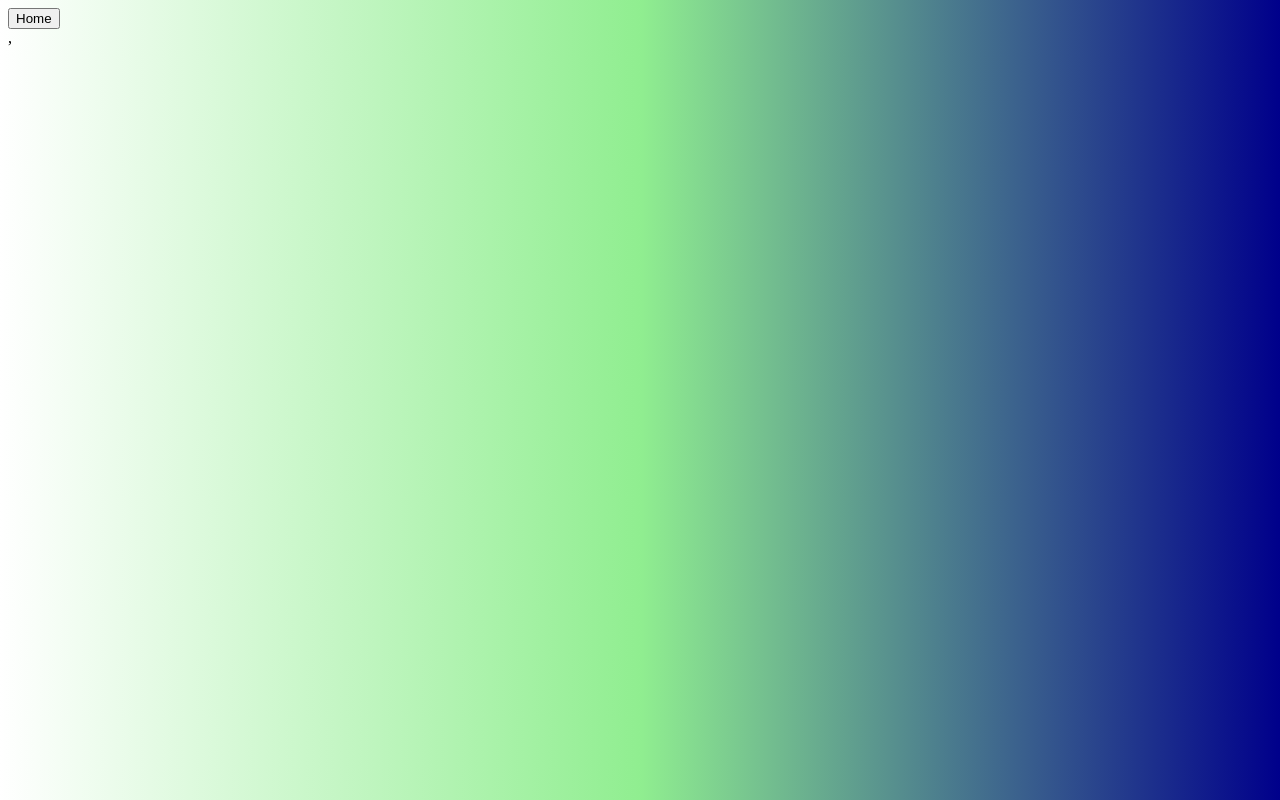
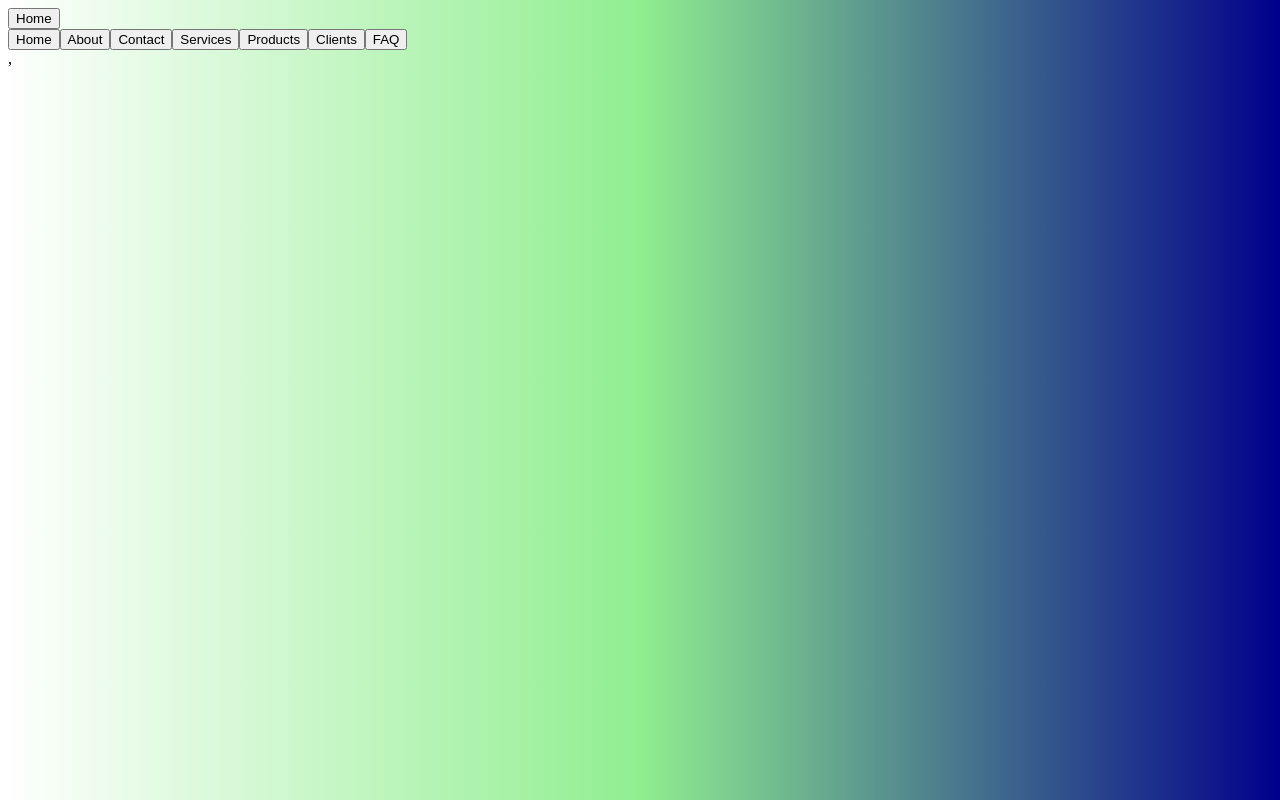
Before and after one commit to cade3031/wied-enterprise, a React (Create React App) app: page / in a window 1280 px wide. Built offline with nearby package versions, Linux system fonts and the light colour scheme.

Commit message:
added homepage btn

```diff
--- /dev/null
+++ b/src/components/NavBar.js
@@ -0,0 +1,18 @@
+import React from 'react'
+
+function NavBar(){
+    return (
+        <div>
+        <button onClick={() => window.location.href='https://wiedenterprise.com'}>Home</button>
+        <button onClick={() => window.location.href='https://wiedenterprise.com/about'}>About</button>
+        <button onClick={() => window.location.href='https://wiedenterprise.com/contact'}>Contact</button>
+        <button onClick={() => window.location.href='https://wiedenterprise.com/services'}>Services</button>
+        <button onClick={() => window.location.href='https://wiedenterprise.com/products'}>Products</button>
+        <button onClick={() => window.location.href='https://wiedenterprise.com/clients'}>Clients</button>
+        <button onClick={() => window.location.href='https://wiedenterprise.com/faq'}>FAQ</button>
+        </div>
+    )
+}
+
+
+export default NavBar;
--- a/src/index.js
+++ b/src/index.js
@@ -2,11 +2,13 @@ import React from 'react';
 import ReactDOM from 'react-dom';
 import App from './App';
 import Homebtn from './components/Homebtn';
+import NavBar from './components/NavBar';
 
 ReactDOM.render(
   <React.StrictMode>
     <App />
-  <Homebtn />,
+  <Homebtn />
+  <NavBar />,
   </React.StrictMode>,
   document.getElementById('root')
 );
```
